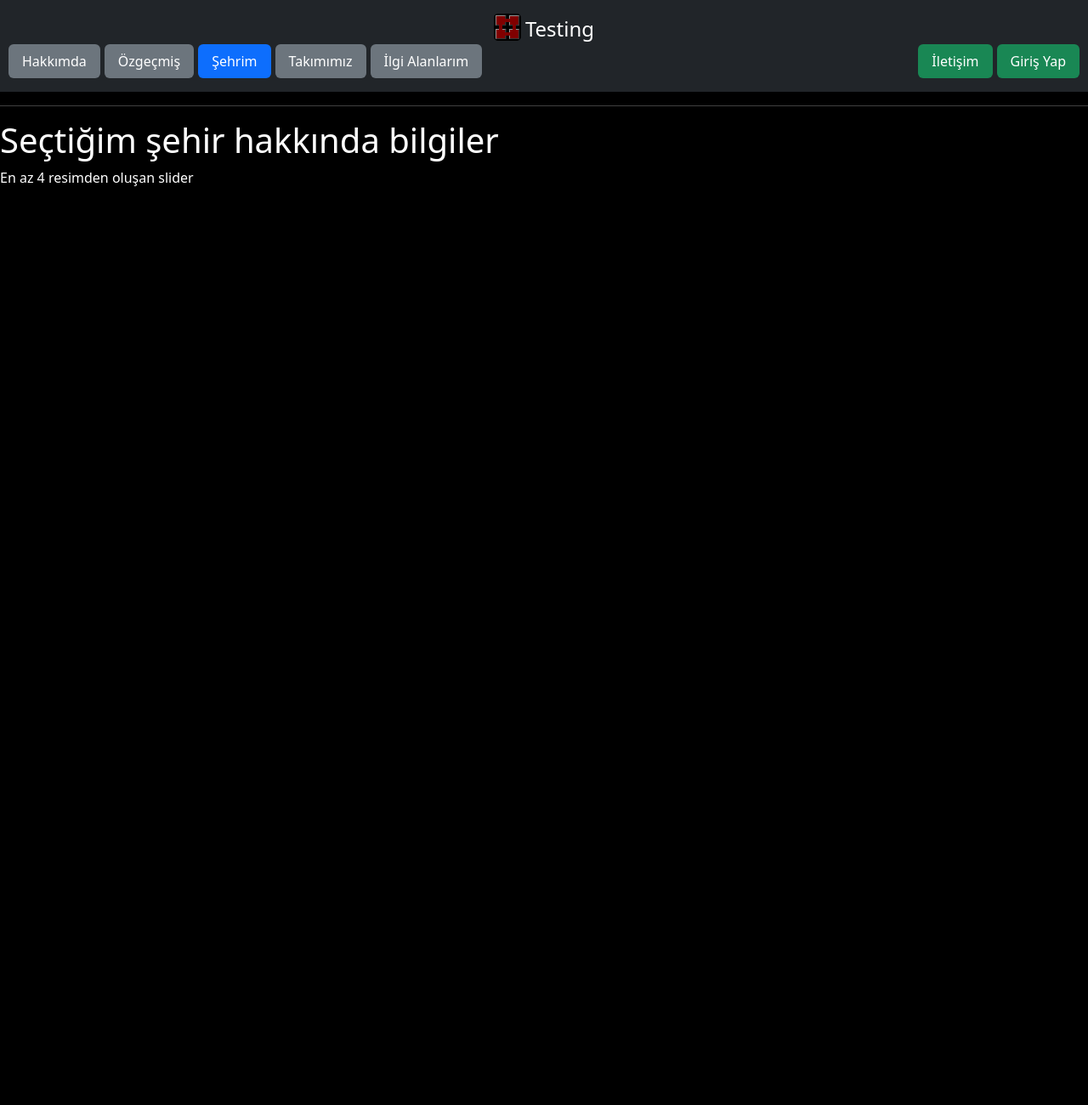
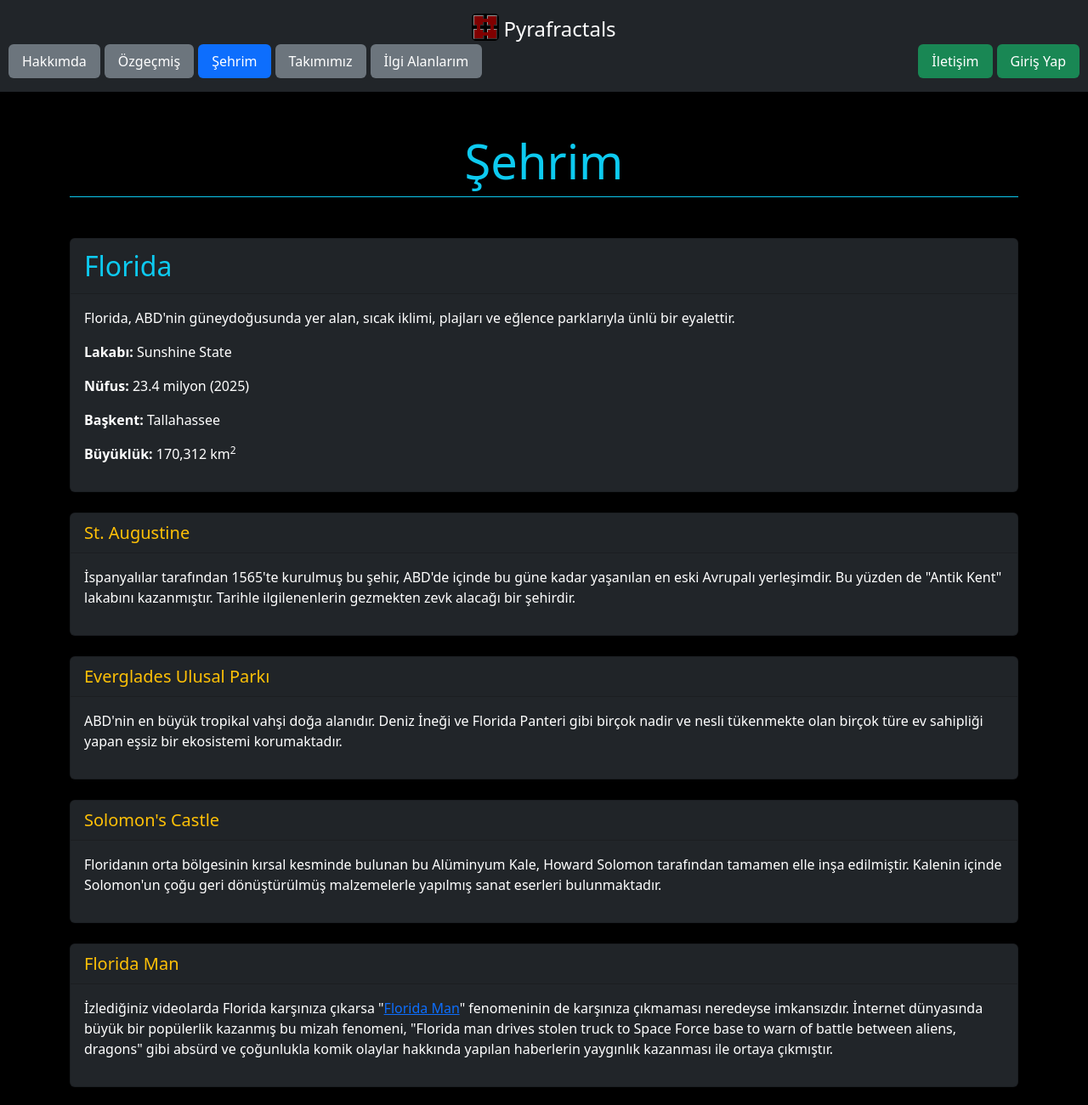
Before and after one commit to modular-pyrafractals/web-tekno-proje, a PHP site: page /sehrim.html in a window 1280 px wide. Shown: the top 1300 px of the page at 85% size. Before the commit the page ends 219 px from the top, so only its background shows below. Run offline with PHP 8.4, Linux system fonts and the light colour scheme.

Commit message:
City Page Done

```diff
--- a/ilgi-alanlarim.html
+++ b/ilgi-alanlarim.html
@@ -31,8 +31,10 @@
         <li class="nav-item"><a href="login.html" class="nav-link active bg-success">Giriş Yap</a></li>
       </ul>
     </nav>
-    <h1 class="my-4 mx-2">OpenTriviaDB API ile Kısa Test</h1>
-    <p class="mb-4 mx-3">Bir API ile etkileşim yapıp kullanıcıya quiz şeklinde sormak ilgimi çekti, bu yüzden Vue.JS ve OpenTriviaDB API'sını kullanarak böyle bir sayfa yaptım.</p>
+    <div class="text-center my-5">
+      <h1 class="display-4 text-info border-bottom border-info pb-2">OpenTriviaDB API ile Kısa Test</h1>
+    </div>
+    <p class="mb-4 mx-3">Bir API ile etkileşim yapıp kullanıcıya quiz şeklinde soru sormak ilgimi çekti, bu yüzden Vue.JS ve OpenTriviaDB API'sını kullanarak böyle bir sayfa yaptım.</p>
     <hr>
     <div id="app" class="container py-4">
       <div v-if="isConfigInProgress">
--- a/sehrim.html
+++ b/sehrim.html
@@ -4,7 +4,7 @@
     <title>Şehrim</title>
     <meta charset="UTF-8">
     <meta name="viewport" content="width=device-width, initial-scale=1">
-    <link href="https://cdn.jsdelivr.net/npm/bootstrap@5.3.5/dist/css/bootstrap.min.css" rel="stylesheet" integrity="sha384-SgOJa3DmI69IUzQ2PVdRZhwQ+dy64/BUtbMJw1MZ8t5HZApcHrRKUc4W0kG879m7" crossorigin="anonymous">
+    <link href="https://cdn.jsdelivr.net/npm/bootstrap@5.3.6/dist/css/bootstrap.min.css" rel="stylesheet" integrity="sha384-4Q6Gf2aSP4eDXB8Miphtr37CMZZQ5oXLH2yaXMJ2w8e2ZtHTl7GptT4jmndRuHDT" crossorigin="anonymous">
     <link href="/assets/css/style.css" rel="stylesheet">
     <link rel="icon" type="image/svg+xml" href="/assets/images/favicon.svg">
     <script src="/assets/js/vue.global.js"></script>
@@ -14,7 +14,7 @@
       <div class="container d-flex flex-wrap align-items-center justify-content-center">
         <a href="index.html" class="d-flex align-middle mb-3 mb-lg-0 text-white text-decoration-none">
           <img src="/assets/images/favicon.svg" alt="favicon" width="32" height="32">
-          <span class="fs-4 align-top fix-margin-left-5"> Testing</span>
+          <span class="fs-4 align-top fix-margin-left-5">Pyrafractals</span>
         </a>
       </div>
     </header>
@@ -31,8 +31,81 @@
         <li class="nav-item"><a href="login.html" class="nav-link active bg-success">Giriş Yap</a></li>
       </ul>
     </nav>
-    <hr>
-    <h1>Seçtiğim şehir hakkında bilgiler</h1>
-    <p>En az 4 resimden oluşan slider</p>
+    <main class="container py-5">
+      <div class="text-center mb-5">
+        <h1 class="display-4 text-info border-bottom border-info pb-2">Şehrim</h1>
+      </div>
+      <div class="card bg-dark text-white mb-4">
+        <div class="card-header text-info fs-2">Florida</div>
+        <div class="card-body">
+          <p>Florida, ABD'nin güneydoğusunda yer alan, sıcak iklimi, plajları ve eğlence parklarıyla ünlü bir eyalettir.</p>
+          <p><strong>Lakabı:</strong> Sunshine State</p>
+          <p><strong>Nüfus:</strong> 23.4 milyon (2025)</p>
+          <p><strong>Başkent:</strong> Tallahassee</p>
+          <p><strong>Büyüklük:</strong> 170,312 km<sup>2</sup></p>
+        </div>
+      </div>
+      <div class="card bg-dark text-white mb-4" id="st-augustine">
+        <div class="card-header text-warning fs-5">St. Augustine</div>
+        <div class="card-body">
+          <p>İspanyalılar tarafından 1565'te kurulmuş bu şehir, ABD'de içinde bu güne kadar yaşanılan en eski Avrupalı yerleşimdir. Bu yüzden de "Antik Kent" lakabını kazanmıştır. Tarihle ilgilenenlerin gezmekten zevk alacağı bir şehirdir.</p>
+        </div>
+      </div>
+      <div class="card bg-dark text-white mb-4" id="everglades">
+        <div class="card-header text-warning fs-5">Everglades Ulusal Parkı</div>
+        <div class="card-body">
+          <p>ABD'nin en büyük tropikal vahşi doğa alanıdır. Deniz İneği ve Florida Panteri gibi birçok nadir ve nesli tükenmekte olan birçok türe ev sahipliği yapan eşsiz bir ekosistemi korumaktadır.</p>
+        </div>
+      </div>
+      <div class="card bg-dark text-white mb-4" id="solomon">
+        <div class="card-header text-warning fs-5">Solomon's Castle</div>
+        <div class="card-body">
+          <p>Floridanın orta bölgesinin kırsal kesminde bulunan bu Alüminyum Kale, Howard Solomon tarafından tamamen elle inşa edilmiştir. Kalenin içinde Solomon'un çoğu geri dönüştürülmüş malzemelerle yapılmış sanat eserleri bulunmaktadır.</p>
+        </div>
+      </div>
+      <div class="card bg-dark text-white mb-4" id="florida-man">
+        <div class="card-header text-warning fs-5">Florida Man</div>
+        <div class="card-body">
+          <p>İzlediğiniz videolarda Florida karşınıza çıkarsa "<a href="https://floridaman.com">Florida Man</a>" fenomeninin de karşınıza çıkmaması neredeyse imkansızdır. İnternet dünyasında büyük bir popülerlik kazanmış bu mizah fenomeni, "Florida man drives stolen truck to Space Force base to warn of battle between aliens, dragons" gibi absürd ve çoğunlukla komik olaylar hakkında yapılan haberlerin yaygınlık kazanması ile ortaya çıkmıştır.</p>
+        </div>
+      </div>
+      <div class="row justify-content-center">
+        <div class="col-md-8">
+          <div class="carousel-wrapper">
+            <div id="floridaCarousel" class="carousel slide mb-5" data-bs-ride="carousel">
+              <div class="carousel-inner">
+                <div class="carousel-item active">
+                  <a href="#st-augustine">
+                    <img src="https://external-content.duckduckgo.com/iu/?u=https%3A%2F%2Ftse3.mm.bing.net%2Fth%2Fid%2FOIP.AWSiPBL-y80Bo9JihwatwgHaE7%3Fcb%3Diwc2%26pid%3DApi&f=1&ipt=a01d42688135d865d9313ea062d675921bc2ab8a54b76e25925462349a9428b3&ipo=images" class="d-block w-100 rounded carousel-pics" alt="Miami Beach">
+                  </a>
+                </div>
+                <div class="carousel-item">
+                  <a href="#everglades">
+                    <img src="https://external-content.duckduckgo.com/iu/?u=https%3A%2F%2Ffloridatrippers.com%2Fwp-content%2Fuploads%2F2020%2F10%2Fthings-to-do-in-the-everglades-alligators-scaled.jpg&f=1&nofb=1&ipt=60309826460f42eafaf863b6efdbda1a879cfdf9c75a65c3106064a1fe846784" class="d-block w-100 rounded carousel-pics" alt="Everglades">
+                  </a>
+                </div>
+                <div class="carousel-item">
+                  <a href="#solomon">
+                    <img src="https://external-content.duckduckgo.com/iu/?u=https%3A%2F%2Ftse1.mm.bing.net%2Fth%3Fid%3DOIP.AothN2ZxZxdeTgxUf5PE5QHaE9%26cb%3Diwc2%26pid%3DApi&f=1&ipt=00d07f929165d00e1bd2a3de46f69f2d03d956a59eb7ede1e5e1ddf9606f0795&ipo=images" class="d-block w-100 rounded carousel-pics" alt="Solomon's Castle">
+                  </a>
+                </div>
+                <div class="carousel-item">
+                  <a href="#florida-man">
+                    <img src="https://external-content.duckduckgo.com/iu/?u=https%3A%2F%2Fmedia.cnn.com%2Fapi%2Fv1%2Fimages%2Fstellar%2Fprod%2F190322135245-20190320-headlines-tear.jpg%3Fq%3Dx_2%2Cy_0%2Ch_898%2Cw_1596%2Cc_crop%2Fh_833%2Cw_1480&f=1&nofb=1&ipt=d6699c97e1a3996d2effc851d99e778c83791773775d5ef191cbdfb20be322e1" class="d-block w-100 rounded carousel-pics" alt="Florida Keys">
+                  </a>
+                </div>
+              </div>
+              <button class="carousel-control-prev" type="button" data-bs-target="#floridaCarousel" data-bs-slide="prev">
+                <span class="carousel-control-prev-icon"></span>
+              </button>
+              <button class="carousel-control-next" type="button" data-bs-target="#floridaCarousel" data-bs-slide="next">
+                <span class="carousel-control-next-icon"></span>
+              </button>
+            </div>
+          </div>
+        </div>
+      </div>
+    </main>
+    <script src="https://cdn.jsdelivr.net/npm/bootstrap@5.3.6/dist/js/bootstrap.bundle.min.js" integrity="sha384-j1CDi7MgGQ12Z7Qab0qlWQ/Qqz24Gc6BM0thvEMVjHnfYGF0rmFCozFSxQBxwHKO" crossorigin="anonymous"></script>
   </body>
 </html>
```
Also changed, not shown: assets/css/style.css (+32 -0 lines).
